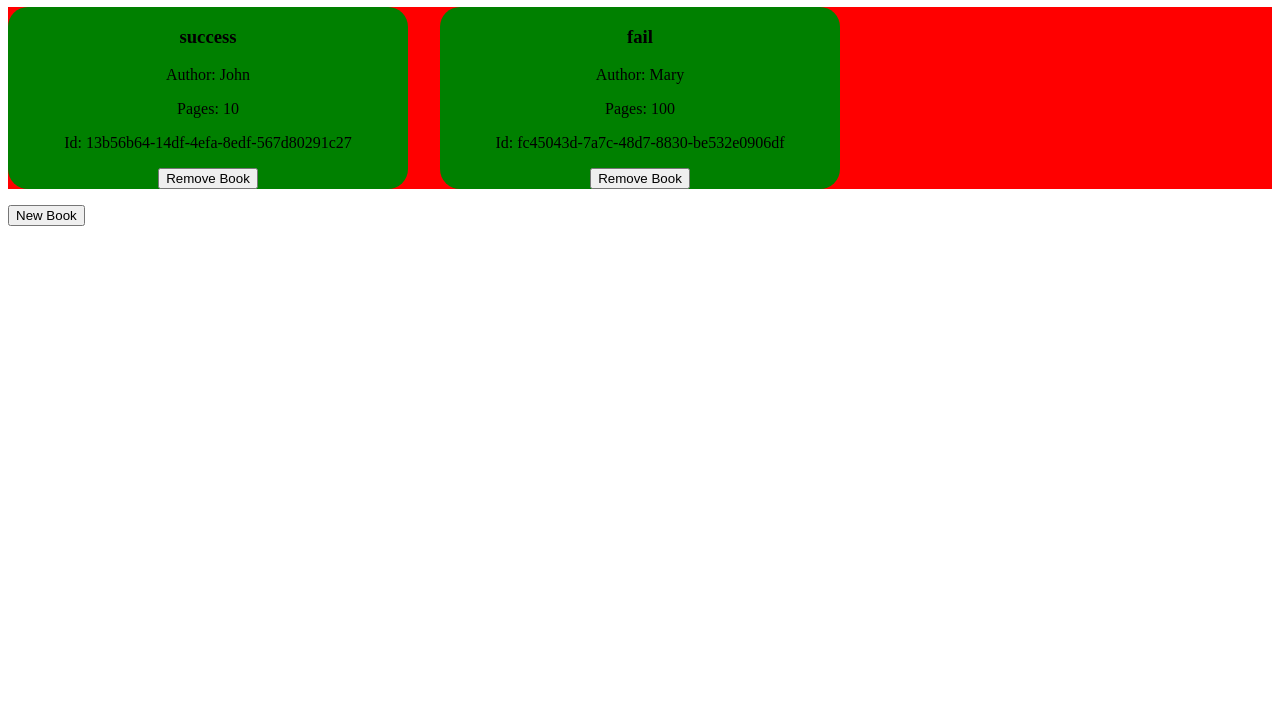
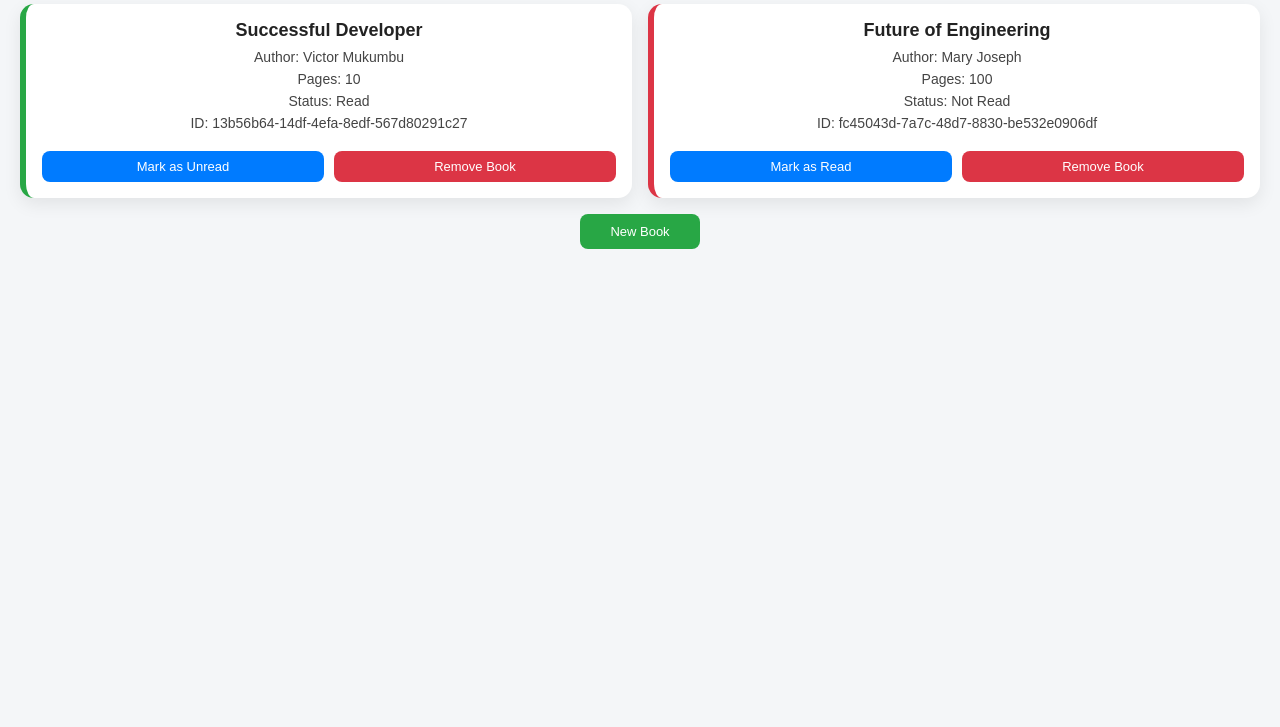
Before and after one commit to VictorMukumbu/libraryApp, a plain HTML site: page index.html in a window 1280 px wide. Shown: the part 73-800 px from the top of the page. Drawn offline with Linux system fonts and the light colour scheme.

Commit message:
step #6 added toggle functionality for read status
added ui styling

```diff
--- a/script.js
+++ b/script.js
@@ -1,77 +1,136 @@
+// =======================
 // Array to store books
-let booksArray = []
+// =======================
+let booksArray = [];
 
+// =======================
+// DOM Elements
+// =======================
 const newBookButton = document.getElementById("newBook");
 const bookDialog = document.getElementById("bookDialog");
 const confirmBtn = document.getElementById("confirmBtn");
 const libraryWrapper = document.getElementById("library");
 
-// Book constructor
-function Book(author, title, pages) {
+// =======================
+// Book Constructor
+// =======================
+function Book(author, title, pages, read = false) {
   this.author = author;
   this.title = title;
   this.pages = pages;
+  this.read = read;
   this.id = crypto.randomUUID();
 }
 
-// Function to create a new book and store it in the array
-function createBook(author, title, pages) {
-  const book = new Book(author, title, pages);
+// =======================
+// Prototype Method
+// =======================
+Book.prototype.toggleRead = function () {
+  this.read = !this.read;
+};
+
+// =======================
+// Create Book
+// =======================
+function createBook(author, title, pages, read = false) {
+  const book = new Book(author, title, pages, read);
   booksArray.push(book);
 }
 
-// Function to display all books on the page
+// =======================
+// Display Books
+// =======================
 function displayBooks() {
-  libraryWrapper.innerHTML = ''; // Clear the library display first
+  libraryWrapper.innerHTML = "";
+
   for (let i = 0; i < booksArray.length; i++) {
-    let bookCard = document.createElement("div");
-    bookCard.id = "card";
-    bookCard.innerHTML = `
-      <h3>${booksArray[i].title}</h3>
-      <p> Author: ${booksArray[i].author}</p>
-      <p> Pages: ${booksArray[i].pages}</p>
-      <p> Id: ${booksArray[i].id}</p>
+    const book = booksArray[i];
+
+    // CARD
+    const bookCard = document.createElement("div");
+    bookCard.classList.add("card");
+
+    // conditional styling
+    bookCard.classList.add(book.read ? "read" : "not-read");
+
+    // CONTENT
+    const contentDiv = document.createElement("div");
+    contentDiv.classList.add("card-content");
+
+    contentDiv.innerHTML = `
+      <h3>${book.title}</h3>
+      <p>Author: ${book.author}</p>
+      <p>Pages: ${book.pages}</p>
+      <p>Status: ${book.read ? "Read" : "Not Read"}</p>
+      <p>ID: ${book.id}</p>
     `;
-    //add remove book button
-    const removeButton = document.createElement("button")
-    removeButton.textContent="Remove Book"
-    removeButton.classList.add="removeButton"
-    //and removeButton event listener
-    removeButton.addEventListener("click",()=>{
-      booksArray.splice(i,1);//remove from array
-      displayBooks()//re-render
-    })
 
-    bookCard.appendChild(removeButton)
+    // ACTIONS
+    const actionsDiv = document.createElement("div");
+    actionsDiv.classList.add("card-actions");
+
+    // TOGGLE READ BUTTON
+    const readStatusButton = document.createElement("button");
+    readStatusButton.classList.add("toggleButton");
+    readStatusButton.textContent = book.read
+      ? "Mark as Unread"
+      : "Mark as Read";
+
+    readStatusButton.addEventListener("click", () => {
+      book.toggleRead();
+      displayBooks();
+    });
+
+    // REMOVE BUTTON
+    const removeButton = document.createElement("button");
+    removeButton.classList.add("removeButton");
+    removeButton.textContent = "Remove Book";
+
+    removeButton.addEventListener("click", () => {
+      booksArray.splice(i, 1);
+      displayBooks();
+    });
+
+    // APPEND ACTIONS
+    actionsDiv.appendChild(readStatusButton);
+    actionsDiv.appendChild(removeButton);
+
+    // BUILD CARD
+    bookCard.appendChild(contentDiv);
+    bookCard.appendChild(actionsDiv);
+
     libraryWrapper.appendChild(bookCard);
   }
 }
 
-// Create initial books (for testing purposes)
-createBook("John", "success", "10");
-createBook("Mary", "fail", "100");
+// =======================
+// Initial Books
+// =======================
+createBook("Victor Mukumbu", "Successful Developer", "10", true);
+createBook("Mary Joseph", "Future of Engineering", "100", false);
 displayBooks();
 
-// "New Book" button to bring up the form allowing users to input book details
+// =======================
+// Open Dialog
+// =======================
 newBookButton.addEventListener("click", () => {
   bookDialog.showModal();
 });
 
-// Confirm button to add the book
+// =======================
+// Add New Book
+// =======================
 confirmBtn.addEventListener("click", (e) => {
-  e.preventDefault(); // Prevent form submission
+  e.preventDefault();
 
-  // Get values from the input fields
   const author = document.getElementById("bookAuthor").value;
   const title = document.getElementById("bookTitle").value;
   const pages = document.getElementById("bookPages").value;
 
-  // Validate inputs and create a new book if all fields are filled
   if (title && author && pages) {
-    createBook(author, title, pages); // Add the new book
-    displayBooks(); // Refresh the displayed book list
-    bookDialog.close(); // Close the dialog
-
+    createBook(author, title, pages, false);
+    displayBooks();
+    bookDialog.close();
   } else {
     alert("Please input book details");
   }
--- a/style.css
+++ b/style.css
@@ -1,13 +1,189 @@
-#library{
+/* =========================
+   RESET + BASE
+========================= */
+* {
+  box-sizing: border-box;
+  margin: 0;
+  padding: 0;
+}
+
+body {
+  font-family: Arial, sans-serif;
+  background: #f4f6f8;
+  color: #222;
+  padding: 20px;
+  text-align: center;
+}
+
+/* =========================
+   LIBRARY GRID
+========================= */
+#library {
   display: grid;
-  grid-template-columns:repeat(3,1fr);
-  background-color: red;
-  column-gap: 2rem;
+  grid-template-columns: repeat(auto-fit, minmax(240px, 1fr));
+  gap: 16px;
+  margin-top: 20px;
 }
-#card{
-  background-color: green;
-  align-items: center;
-  justify-items: center;
-  border-radius:20px ;
+#newBook{
+  margin-top: 16px;
+}
+/* h1{
+  text-align: center;
+} */
 
+/* =========================
+   CARD BASE
+========================= */
+.card {
+  display: flex;
+  flex-direction: column;
+  justify-content: space-between;
+  background: #fff;
+  border-radius: 14px;
+  padding: 16px;
+  box-shadow: 0 6px 18px rgba(0, 0, 0, 0.08);
+  transition: transform 0.2s ease, box-shadow 0.2s ease;
+  height: 100%;
 }
+
+.card:hover {
+  transform: translateY(-4px);
+  box-shadow: 0 10px 25px rgba(0, 0, 0, 0.12);
+}
+
+/* =========================
+   READ / NOT READ STATES
+========================= */
+.card.read {
+  border-left: 6px solid #28a745;
+}
+
+.card.not-read {
+  border-left: 6px solid #dc3545;
+}
+
+/* =========================
+   CONTENT AREA
+========================= */
+.card-content {
+  flex: 1;
+}
+
+.card-content h3 {
+  margin-bottom: 8px;
+  font-size: 18px;
+}
+
+.card-content p {
+  margin-bottom: 6px;
+  font-size: 14px;
+  color: #444;
+}
+
+/* =========================
+   ACTION BUTTON AREA
+========================= */
+.card-actions {
+  display: flex;
+  gap: 10px;
+  margin-top: 14px;
+  flex-wrap: wrap;
+}
+
+/* =========================
+   BASE BUTTON STYLE
+========================= */
+button {
+  padding: 8px 12px;
+  border: none;
+  border-radius: 8px;
+  cursor: pointer;
+  font-size: 13px;
+  transition: 0.2s ease;
+  flex: 1;
+  min-width: 120px;
+}
+
+/* =========================
+   TOGGLE READ BUTTON
+========================= */
+.toggleButton {
+  background: #007bff;
+  color: white;
+}
+
+.toggleButton:hover {
+  background: #0056b3;
+}
+
+/* =========================
+   REMOVE BUTTON
+========================= */
+.removeButton {
+  background: #dc3545;
+  color: white;
+}
+
+.removeButton:hover {
+  background: #a71d2a;
+}
+
+/* =========================
+   NEW BOOK BUTTON
+========================= */
+#newBook {
+  background: #28a745;
+  color: white;
+  padding: 10px 14px;
+  border-radius: 8px;
+  border: none;
+}
+
+#newBook:hover {
+  background: #1f7a33;
+}
+
+/* =========================
+   DIALOG FORM
+========================= */
+dialog {
+  border: none;
+  border-radius: 12px;
+  padding: 20px;
+  width: min(90%, 400px);
+  box-shadow: 0 10px 30px rgba(0, 0, 0, 0.2);
+}
+
+dialog input {
+  width: 100%;
+  padding: 8px;
+  margin: 8px 0;
+  border: 1px solid #ccc;
+  border-radius: 6px;
+}
+
+dialog button {
+  margin-top: 10px;
+}
+
+/* =========================
+   MOBILE RESPONSIVE
+========================= */
+@media (max-width: 600px) {
+  body {
+    padding: 10px;
+  }
+
+  #library {
+    grid-template-columns: 1fr;
+  }
+
+  .card-actions {
+    flex-direction: column;
+  }
+
+  button {
+    width: 100%;
+    min-width: unset;
+  }
+}
```
Also changed, not shown: index.html (+1 -0 lines).
